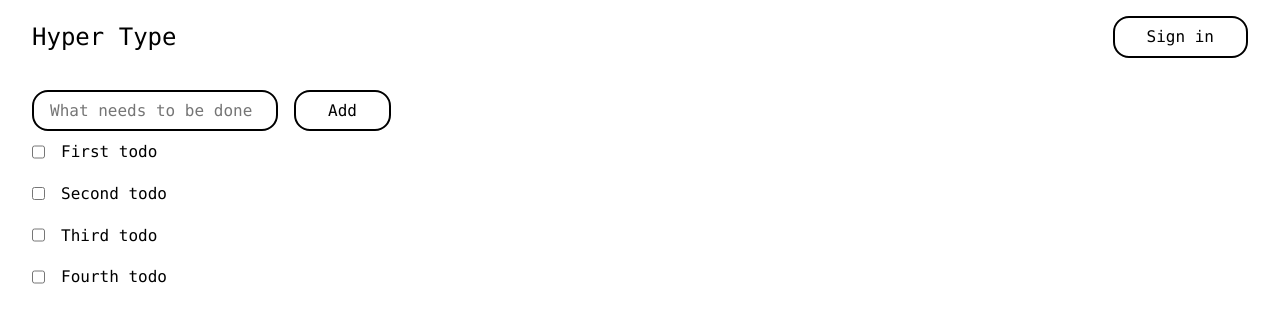
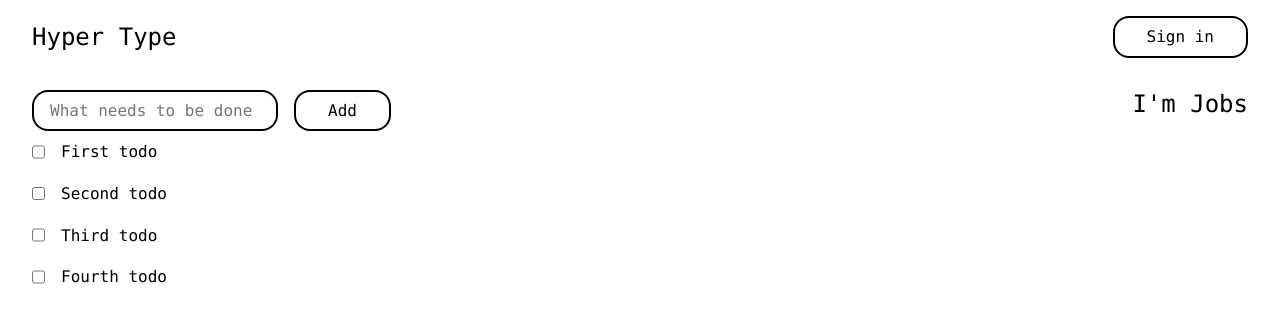
Before and after one commit to evilpaper/hyper-type, a React (Create React App) app: page / in a window 1280 px wide. Shown: the top 322 px of the page. Built offline with nearby package versions, Linux system fonts and the light colour scheme; no server answers.

Commit message:
Add a jobs component incl fetch component

```diff
--- a/src/App.css
+++ b/src/App.css
@@ -38,8 +38,7 @@ ul {
 .main {
   padding: 1em 2em;
   display: flex;
-  justify-content: center;
-  flex-direction: column;
+  justify-content: space-between;
 }
 
 .container {
--- a/src/App.tsx
+++ b/src/App.tsx
@@ -1,9 +1,11 @@
 import React, { useState } from "react";
+
+import Modal from "./components/Modal";
 
 import { Greetings } from "./components/Greetings";
 import AddTodo from "./components/AddTodo";
 import TodoList from "./components/TodoList";
-import Modal from "./components/Modal";
+import Jobs from "./components/Jobs";
 
 import useOutsideClick from "./hooks/useOutsideClick";
 import "./App.css";
@@ -40,8 +42,11 @@ function App() {
         <button onClick={() => setIsModalOpen(true)}>Sign in</button>
       </section>
       <section className="main">
-        <AddTodo addTodo={addTodo} />
-        <TodoList items={todos} />
+        <article>
+          <AddTodo addTodo={addTodo} />
+          <TodoList items={todos} />
+        </article>
+        <Jobs />
       </section>
     </div>
   );
--- /dev/null
+++ b/src/components/Jobs.tsx
@@ -0,0 +1,13 @@
+import React, { useEffect } from "react";
+
+export default function Jobs() {
+  useEffect(() => {
+    fetch("https://react-tutorial-demo.firebaseio.com/users.json")
+      .then((response) => response.json())
+      .then((data) => {
+        console.log(data);
+      });
+  }, []);
+
+  return <h1>I'm Jobs</h1>;
+}
```
